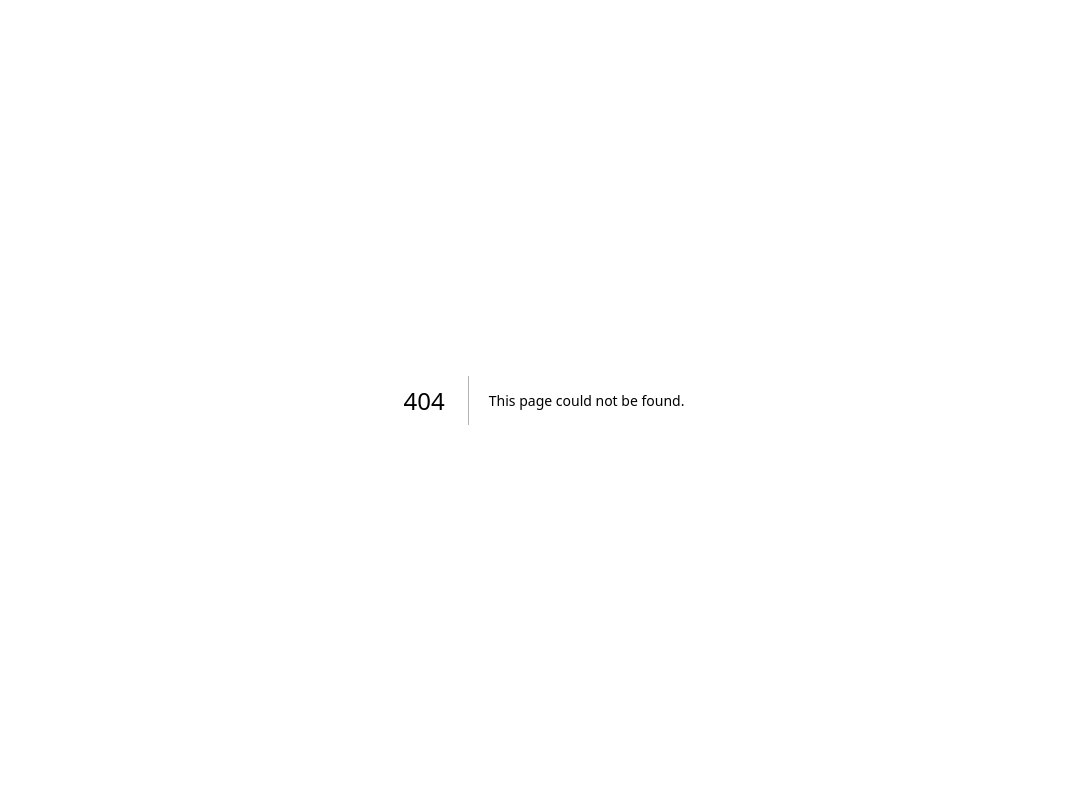
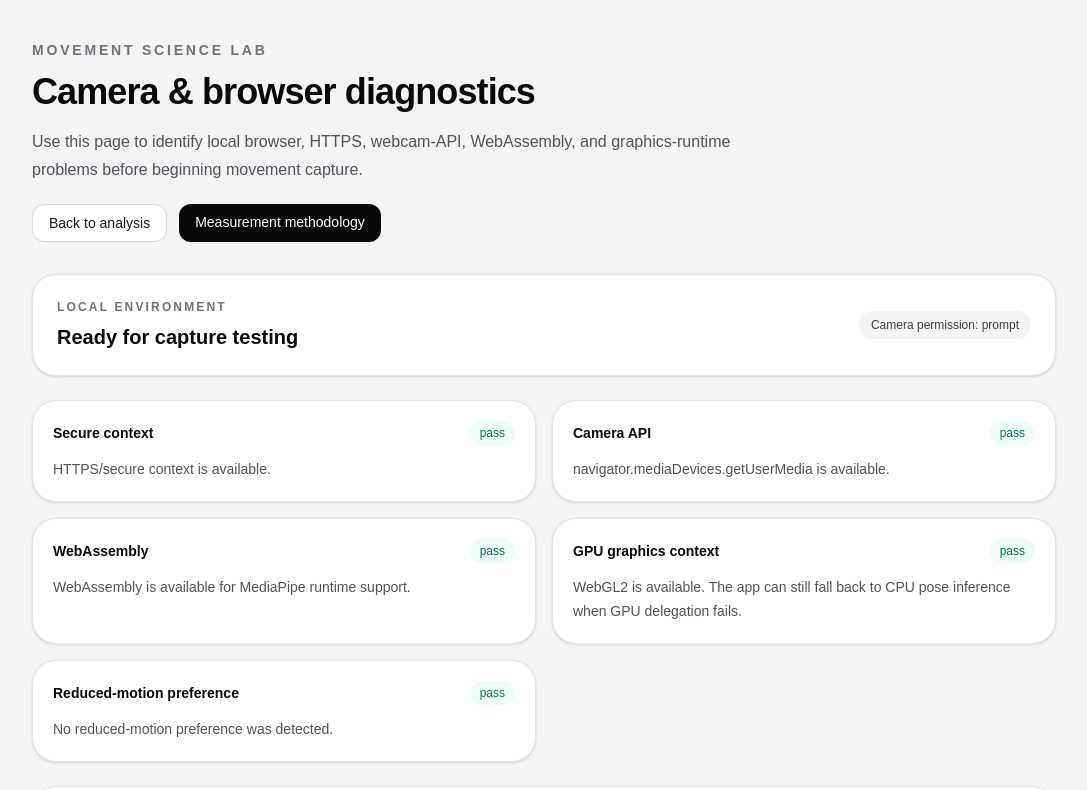
Before and after one commit to AadiJ1in/MovementScienceLab, a Next.js app: page /diagnostics in a window 1280 px wide. Before the commit this address had no page. Shown: the top 790 px of the page, without its empty margins (96-1183 px from the left). Built offline with nearby package versions, Linux system fonts and the light colour scheme.

Commit message:
Add capture diagnostics page

```diff
--- /dev/null
+++ b/app/diagnostics/page.tsx
@@ -0,0 +1,32 @@
+import Link from "next/link";
+import { BrowserDiagnostics } from "@/components/diagnostics/BrowserDiagnostics";
+
+export default function DiagnosticsPage() {
+  return (
+    <main className="min-h-screen px-5 py-10 sm:px-8 lg:px-12">
+      <div className="mx-auto max-w-5xl space-y-8">
+        <header>
+          <p className="text-sm font-semibold uppercase tracking-[0.2em] text-zinc-500">
+            Movement Science Lab
+          </p>
+          <h1 className="mt-3 text-3xl font-semibold tracking-tight text-zinc-950 sm:text-4xl">
+            Camera & browser diagnostics
+          </h1>
+          <p className="mt-4 max-w-3xl text-base leading-7 text-zinc-600">
+            Use this page to identify local browser, HTTPS, webcam-API, WebAssembly, and graphics-runtime problems before beginning movement capture.
+          </p>
+          <div className="mt-5 flex flex-wrap gap-3">
+            <Link href="/" className="rounded-xl border border-zinc-300 bg-white px-4 py-2 text-sm font-medium text-zinc-900">
+              Back to analysis
+            </Link>
+            <Link href="/methodology" className="rounded-xl bg-zinc-950 px-4 py-2 text-sm font-medium text-white">
+              Measurement methodology
+            </Link>
+          </div>
+        </header>
+
+        <BrowserDiagnostics />
+      </div>
+    </main>
+  );
+}
```
